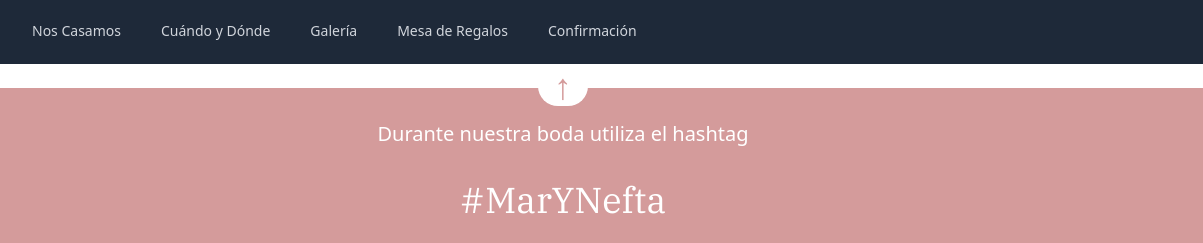
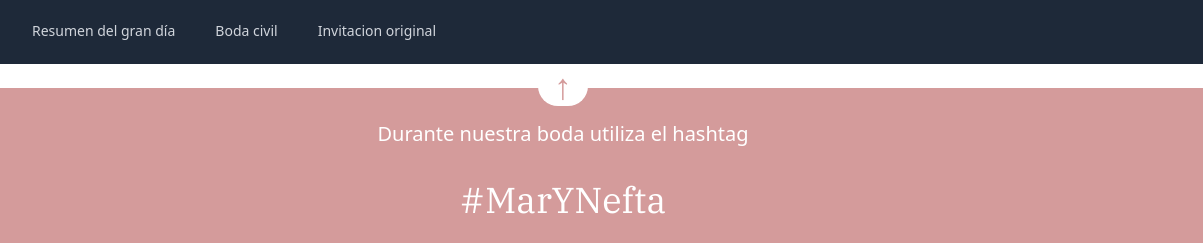
Before and after one commit to lutgaru/MaryYNefta, an Astro site: page / in a window 1280 px wide. Shown: the top 243 px of the page, 77-1280 px from the left. Built offline with nearby package versions, Linux system fonts and the light colour scheme; Astro itself is replaced by a stand-in of ours.

Commit message:
update navbar

```diff
--- a/src/components/Navbar.astro
+++ b/src/components/Navbar.astro
@@ -1,5 +1,12 @@
 ---
 import Logoletter from "../assets/logoletter.svg";
+const base = import.meta.env.BASE_URL; // Esto devolverá "/MaryYNefta"
+const { pathname } = Astro.url;
+const isActive = (path: string) => {
+    const currentPath = pathname.endsWith("/") ? pathname : `${pathname}/`;
+    const targetPath = path.endsWith("/") ? path : `${path}/`;
+    return currentPath === targetPath;
+};
 ---
 
 <nav class="bg-gray-800 sticky top-0 z-50">
@@ -59,35 +66,24 @@ import Logoletter from "../assets/logoletter.svg";
                     <div class="flex space-x-4">
                         <!-- Current: "bg-gray-900 text-white", Default: "text-gray-300 hover:bg-gray-700 hover:text-white" -->
                         <a
+                            href={`${base}`}
+                            class="rounded-md px-3 py-2 text-sm font-medium text-gray-300 hover:bg-gray-700 hover:text-white"
+                            aria-current="page"
+                        >
+                            Resumen del gran día
+                        </a>
+                        <a
                             href="#nos-casamos"
                             class="rounded-md px-3 py-2 text-sm font-medium text-gray-300 hover:bg-gray-700 hover:text-white"
                             aria-current="page"
                         >
-                            Nos Casamos
+                            Boda civil
                         </a>
                         <a
-                            href="#cuando-y-donde"
+                            href={`${base}/invitation`}
                             class="rounded-md px-3 py-2 text-sm font-medium text-gray-300 hover:bg-gray-700 hover:text-white"
                         >
-                            Cuándo y Dónde
-                        </a>
-                        <a
-                            href="#gallery"
-                            class="rounded-md px-3 py-2 text-sm font-medium text-gray-300 hover:bg-gray-700 hover:text-white"
-                        >
-                            Galería
-                        </a>
-                        <a
-                            href="#regalos"
-                            class="rounded-md px-3 py-2 text-sm font-medium text-gray-300 hover:bg-gray-700 hover:text-white"
-                        >
-                            Mesa de Regalos
-                        </a>
-                        <a
-                            href="#confirmacion"
-                            class="rounded-md px-3 py-2 text-sm font-medium text-gray-300 hover:bg-gray-700 hover:text-white"
-                        >
-                            Confirmación
+                            Invitacion original
                         </a>
                     </div>
                 </div>
@@ -100,35 +96,24 @@ import Logoletter from "../assets/logoletter.svg";
         <div class="space-y-1 px-2 pt-2 pb-3">
             <!-- Current: "bg-gray-900 text-white", Default: "text-gray-300 hover:bg-gray-700 hover:text-white" -->
             <a
+                href={`${base}`}
+                class="block rounded-md bg-gray-900 px-3 py-2 text-base font-medium text-white"
+                aria-current="page"
+            >
+                Resumen del gran día
+            </a>
+            <a
                 href="#nos-casamos"
                 class="block rounded-md bg-gray-900 px-3 py-2 text-base font-medium text-white"
                 aria-current="page"
             >
-                Nos Casamos
+                Boda civil
             </a>
             <a
-                href="#cuando-y-donde"
+                href={`${base}/invitation`}
                 class="block rounded-md px-3 py-2 text-base font-medium text-gray-300 hover:bg-gray-700 hover:text-white"
             >
-                Cuándo y Dónde
-            </a>
-            <a
-                href="#gallery"
-                class="block rounded-md px-3 py-2 text-base font-medium text-gray-300 hover:bg-gray-700 hover:text-white"
-            >
-                Galería
-            </a>
-            <a
-                href="#regalos"
-                class="block rounded-md px-3 py-2 text-base font-medium text-gray-300 hover:bg-gray-700 hover:text-white"
-            >
-                Mesa de Regalos
-            </a>
-            <a
-                href="#confirmacion"
-                class="block rounded-md px-3 py-2 text-base font-medium text-gray-300 hover:bg-gray-700 hover:text-white"
-            >
-                Confirmación
+                Invitacion original
             </a>
         </div>
     </div>
```
